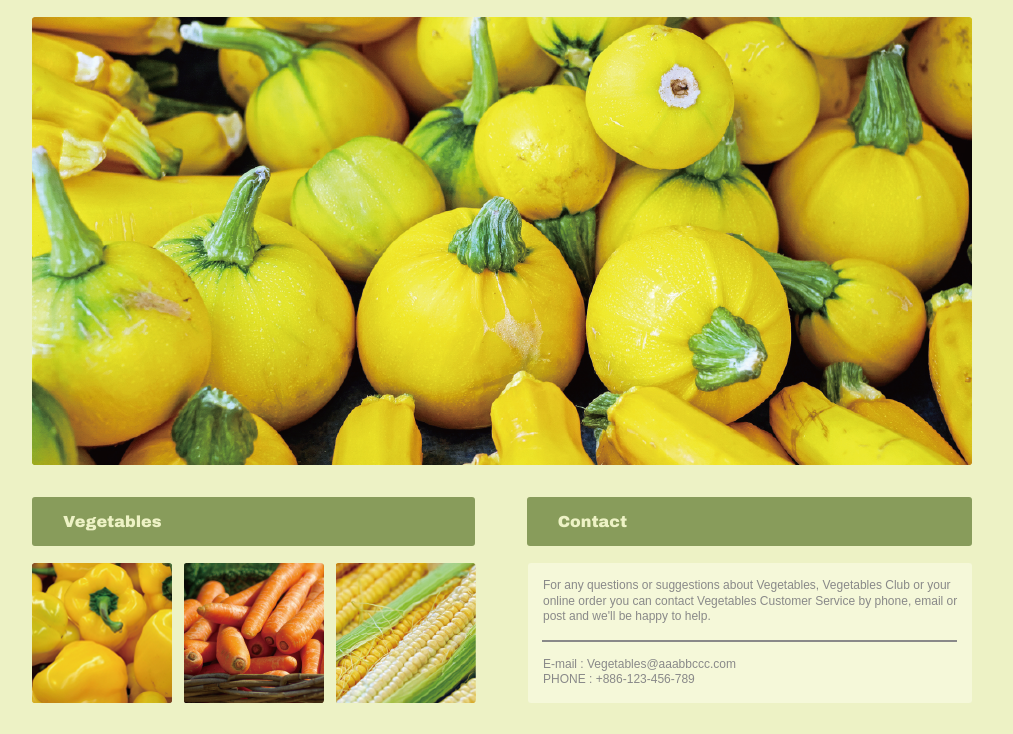
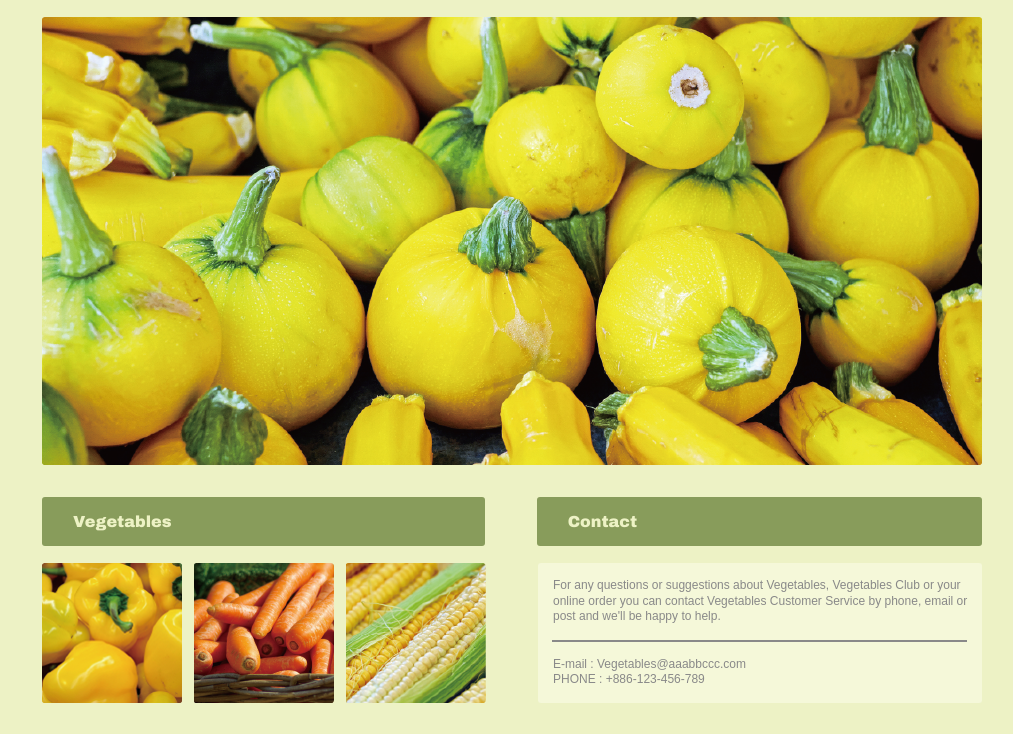
Before and after one commit to yanchiyan/ya, a plain HTML site: page index.html in a window 1280 px wide. Shown: the part 172-906 px from the top of the page, without its empty margins (128-1141 px from the left). Drawn offline with Linux system fonts and the light colour scheme.

Commit message:
Update main.css

```diff
--- a/main.css
+++ b/main.css
@@ -1,11 +1,10 @@
 html{
   background-color : #EDF2C5;
-  width:1260px;
-  height:940px;
 }
 .continer{
   width:940px;
-  margin: auto;
+  margin-right: auto;
+  margin-left: auto;
 }
 h1{
   font-family: Arial Black,Arial;
@@ -136,6 +135,8 @@ footer{
   height: 60px;
   background-color : #889C5B;
   margin-top: 34px;
+  margin-right: auto;
+  margin-left: auto;
 }
 footer p{
   font-family: Arial Black,Arial;
```
